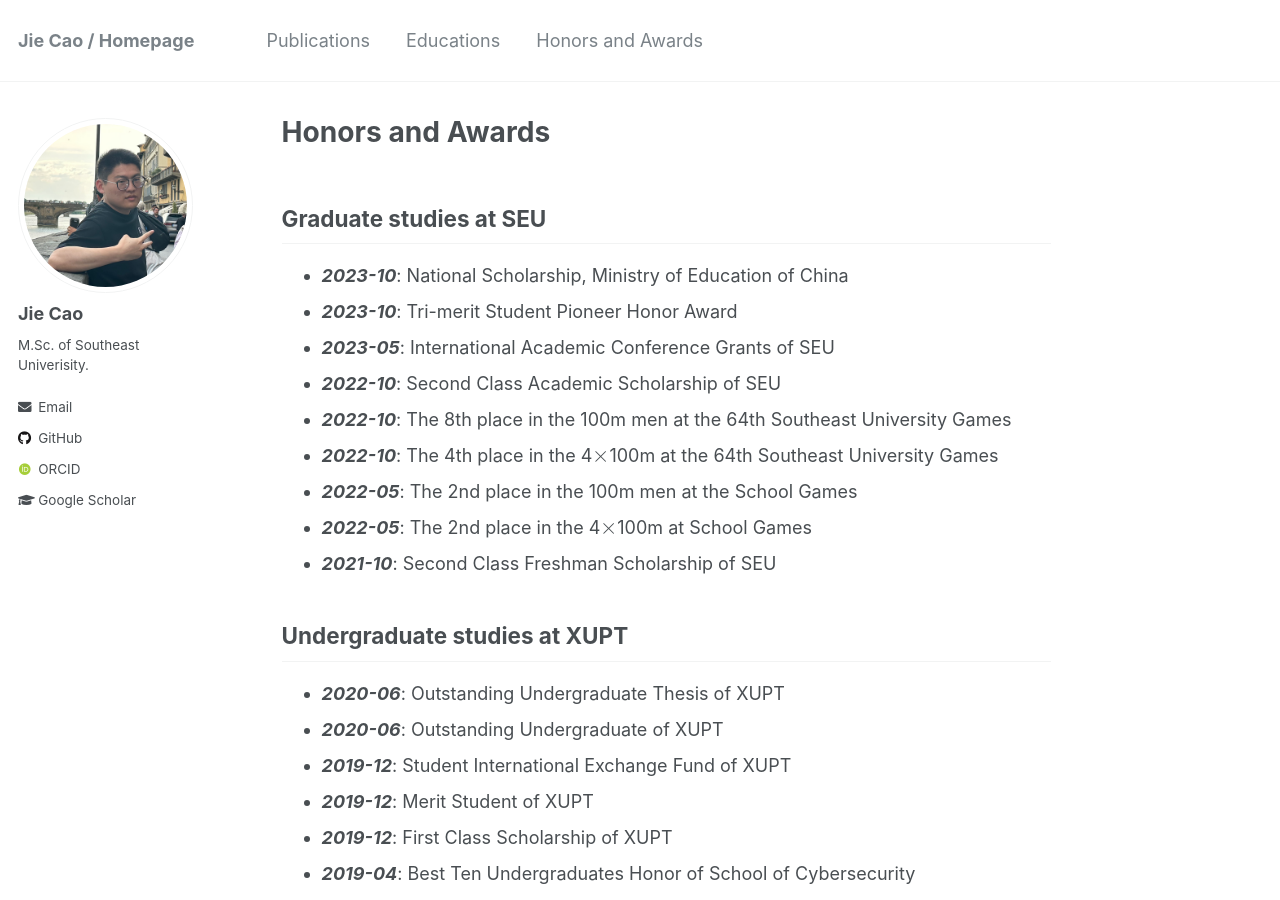
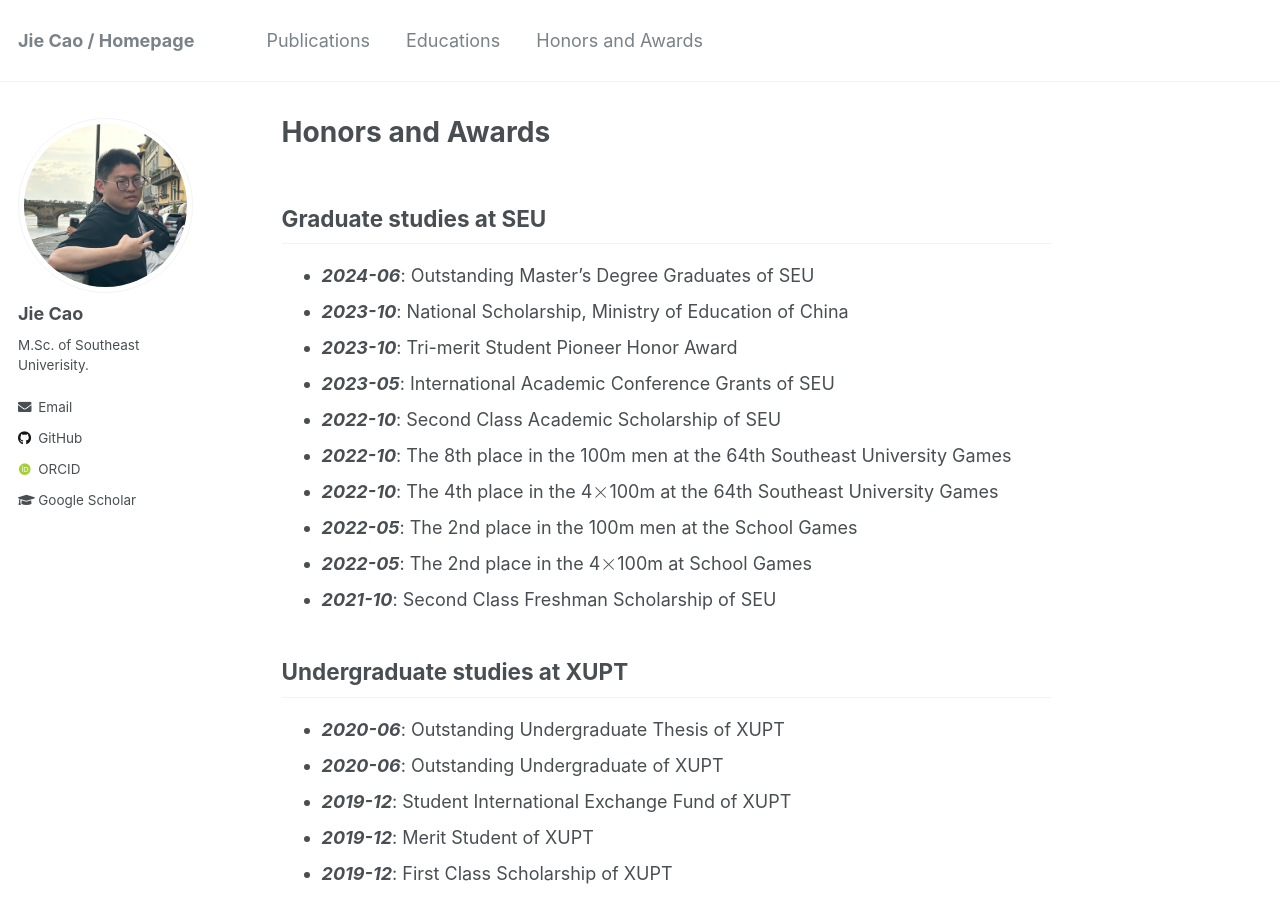
Before and after one commit to JieJayCao/JieJayCao.github.io, a Jekyll site: the page built from _pages/honorsandawards.md, in a window 1280 px wide and 900 px high. Built offline with Jekyll 4.4.1, drawn with Linux system fonts in a browser that asks for light colours; some web fonts are replaced; formulas are drawn with MathJax 3.

Commit message:
Update honorsandawards.md

```diff
--- a/_pages/honorsandawards.md
+++ b/_pages/honorsandawards.md
@@ -5,6 +5,7 @@ title: "Honors and Awards"
 
 
 ## Graduate studies at SEU
+- ***2024-06***: Outstanding Master's Degree Graduates of SEU
 - ***2023-10***: National Scholarship, Ministry of Education of China
 - ***2023-10***: Tri-merit Student Pioneer Honor Award
 - ***2023-05***: International Academic Conference Grants of SEU
```
